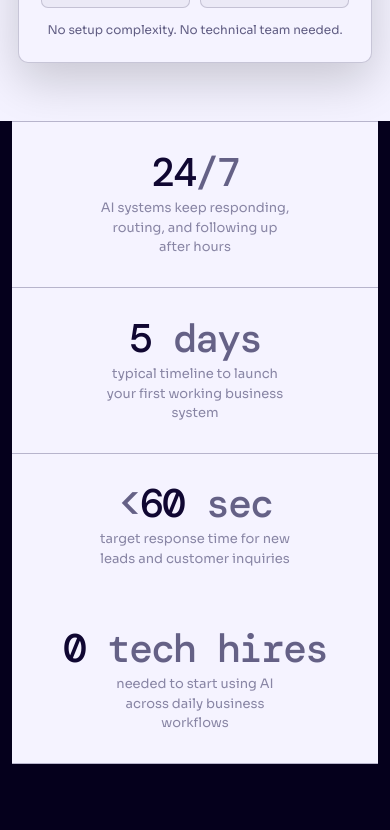
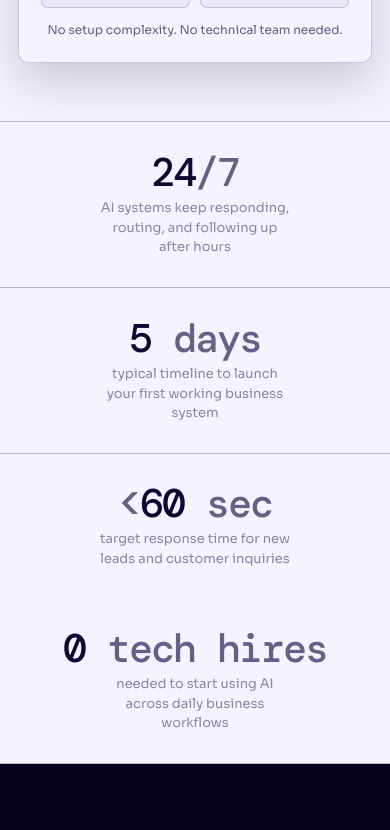
Before and after one commit to NorbuLewAgentsDuo/zentra-landing, a Next.js app: page / in a window 390 px wide. Shown: the part 1640-2470 px from the top of the page. Built offline with nearby package versions, Linux system fonts and the light colour scheme; no server answers.

Commit message:
Fix full-width light section backgrounds

```diff
--- a/app/globals.css
+++ b/app/globals.css
@@ -2857,9 +2857,11 @@ body::after {
 }
 
 .stats {
-  max-width: 1188px;
+  width: 100%;
+  max-width: none;
   transform: none;
-  margin: 0 auto;
+  margin: 0;
+  padding-inline: clamp(20px, 7vw, 144px);
   border-radius: 0;
   border-left: 0;
   border-right: 0;
@@ -3018,9 +3020,18 @@ body::after {
   border-radius: 7px;
 }
 
-.section-light,
-.features-section {
+.section.section-light,
+.section.features-section {
+  width: 100%;
+  max-width: none;
+  margin-inline: 0;
   background: var(--clean-paper);
+}
+
+.section-light > *,
+.features-section > * {
+  width: min(100%, 1328px);
+  margin-inline: auto;
 }
 
 .steps {
@@ -3171,6 +3182,7 @@ body::after {
 
   .stats {
     grid-template-columns: 1fr;
+    padding-inline: 0;
   }
 
   .stat {
```
